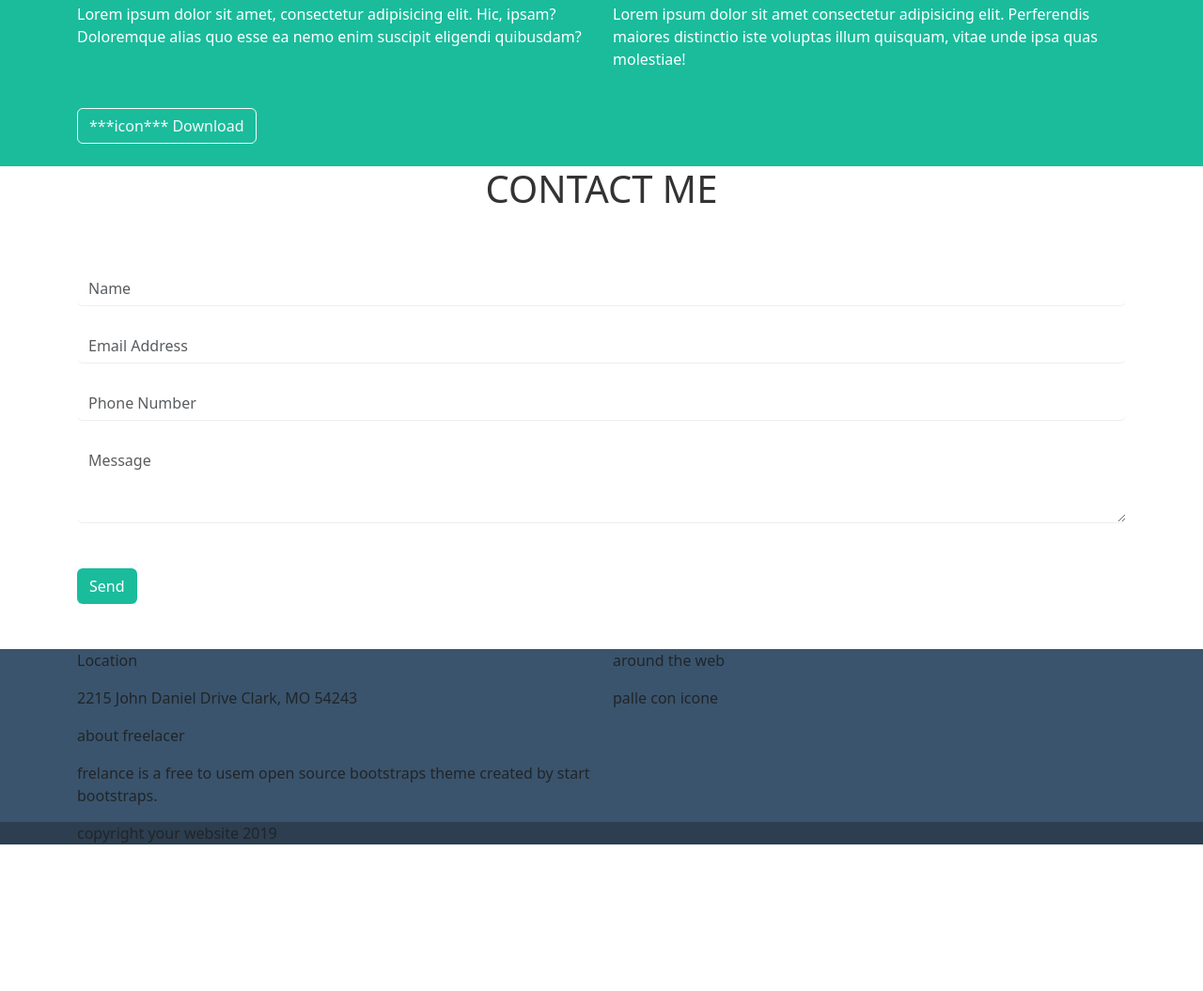
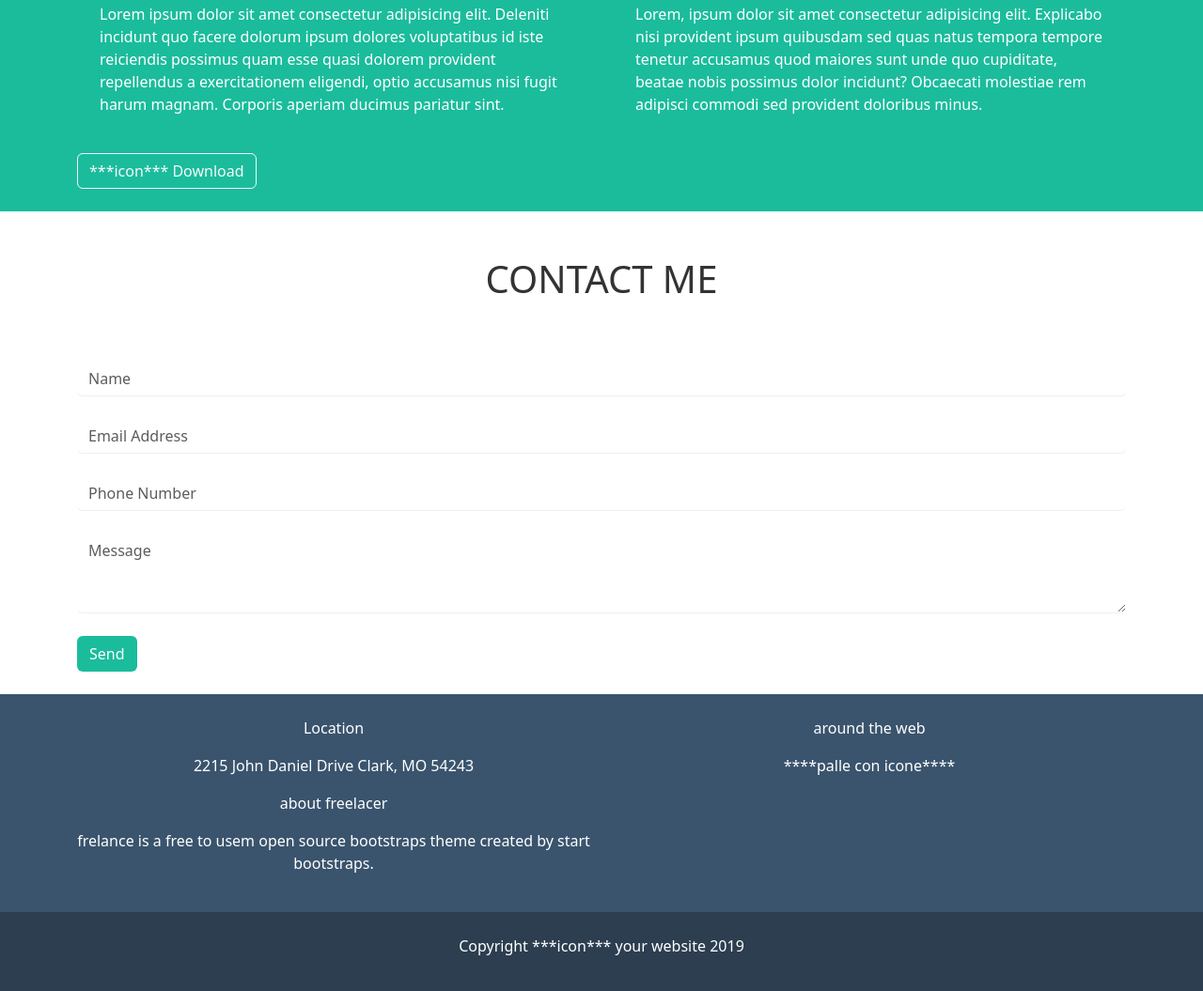
Before and after one commit to AndreaCollura/html-css-bootstrap-freelancer, a plain HTML site: page index.html in a window 1280 px wide. Shown: the part 1553-2608 px from the top of the page at 94% size. Before the commit the page ends 2468 px from the top, so only its background shows below. Drawn offline with nearby package versions, Linux system fonts and the light colour scheme.

Commit message:
added some fix to footer

```diff
--- a/css/style.css
+++ b/css/style.css
@@ -28,6 +28,8 @@ header, .foot-top{
 .foot-bot{
     background-color: var(--dark-gray);
 }
+
+
 
 
 
@@ -100,6 +102,12 @@ header, .foot-top{
     font-size: 1rem;
 }
 
+.foot-top, .foot-bot{
+    color: var(--white);
+    text-align: center;
+}
+
+
 /* utility */
 
 .debug{
--- a/index.html
+++ b/index.html
@@ -98,10 +98,10 @@
                 </div>
                 <div class="row">
                     <div class="col-12 col-md-6">
-                        <p>Lorem ipsum dolor sit amet, consectetur adipisicing elit. Hic, ipsam? Doloremque alias quo esse ea nemo enim suscipit eligendi quibusdam?</p>
+                        <p class="px-4 ">Lorem ipsum dolor sit amet consectetur adipisicing elit. Deleniti incidunt quo facere dolorum ipsum dolores voluptatibus id iste reiciendis possimus quam esse quasi dolorem provident repellendus a exercitationem eligendi, optio accusamus nisi fugit harum magnam. Corporis aperiam ducimus pariatur sint.</p>
                     </div>
                     <div class="col-12 col-md-6">
-                        <p>Lorem ipsum dolor sit amet consectetur adipisicing elit. Perferendis maiores distinctio iste voluptas illum quisquam, vitae unde ipsa quas molestiae!</p>
+                        <p class="px-4">Lorem, ipsum dolor sit amet consectetur adipisicing elit. Explicabo nisi provident ipsum quibusdam sed quas natus tempora tempore tenetur accusamus quod maiores sunt unde quo cupiditate, beatae nobis possimus dolor incidunt? Obcaecati molestiae rem adipisci commodi sed provident doloribus minus.</p>
                     </div>
                 </div>
 
@@ -111,7 +111,7 @@
 
             </div>
         </section>
-        <section id="contact">
+        <section id="contact" class="mt-5">
             <div class="container">
                 <h1 class="text-center text-uppercase">contact me</h1>
                 <div class="separator py-3">
@@ -134,14 +134,14 @@
                       <textarea class="form-control form-txt-bord" id="exampleFormControlTextarea1" rows="3" placeholder="Message"></textarea>
                     </div>
                   </form>
-                  <div class="py-5">
+                  <div class="py-4">
                     <button type="button" class="btn btn-bg">Send</button>
                   </div>
             </div>
         </section>
     </main>
     <footer>
-        <div class="foot-top">
+        <div class="foot-top py-4">
             <div class="container">
                 <div class="row">
                     <div class="col-12 col-md-6">
@@ -151,7 +151,7 @@
                     </div>
                     <div class="col-12 col-md-6">
                         <p>around the web</p>
-                        <div>palle con icone</div>
+                        <div>****palle con icone****</div>
                     </div>
                     <div class="col-12 col-md-6">
                         <p>about freelacer</p>
@@ -161,9 +161,9 @@
 
             </div>
         </div>
-        <div class="foot-bot">
+        <div class="foot-bot py-4">
             <div class="container">
-                <p>copyright  your website 2019</p>
+                <p>Copyright ***icon*** your website 2019</p>
             </div>
         </div>
     </footer>
```
